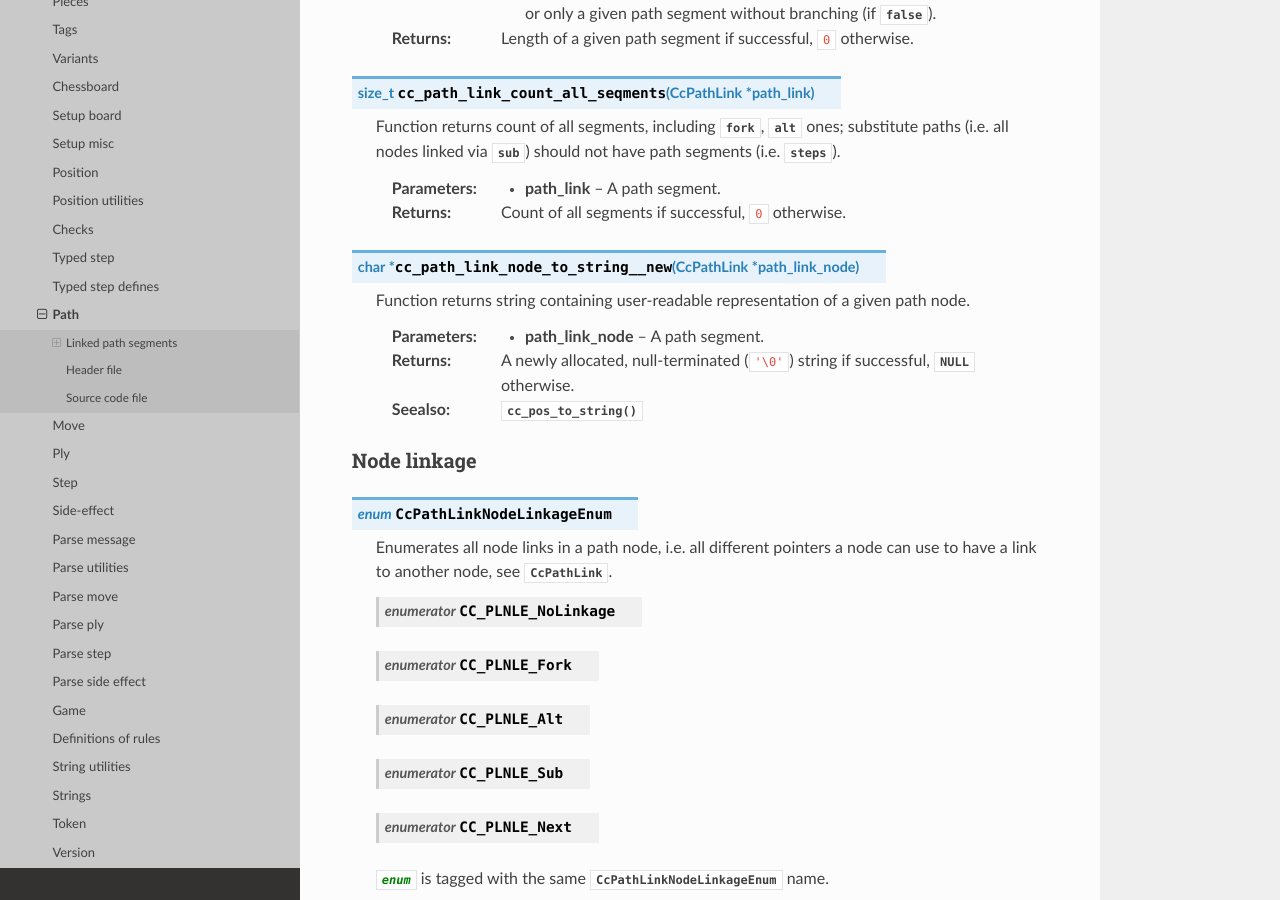
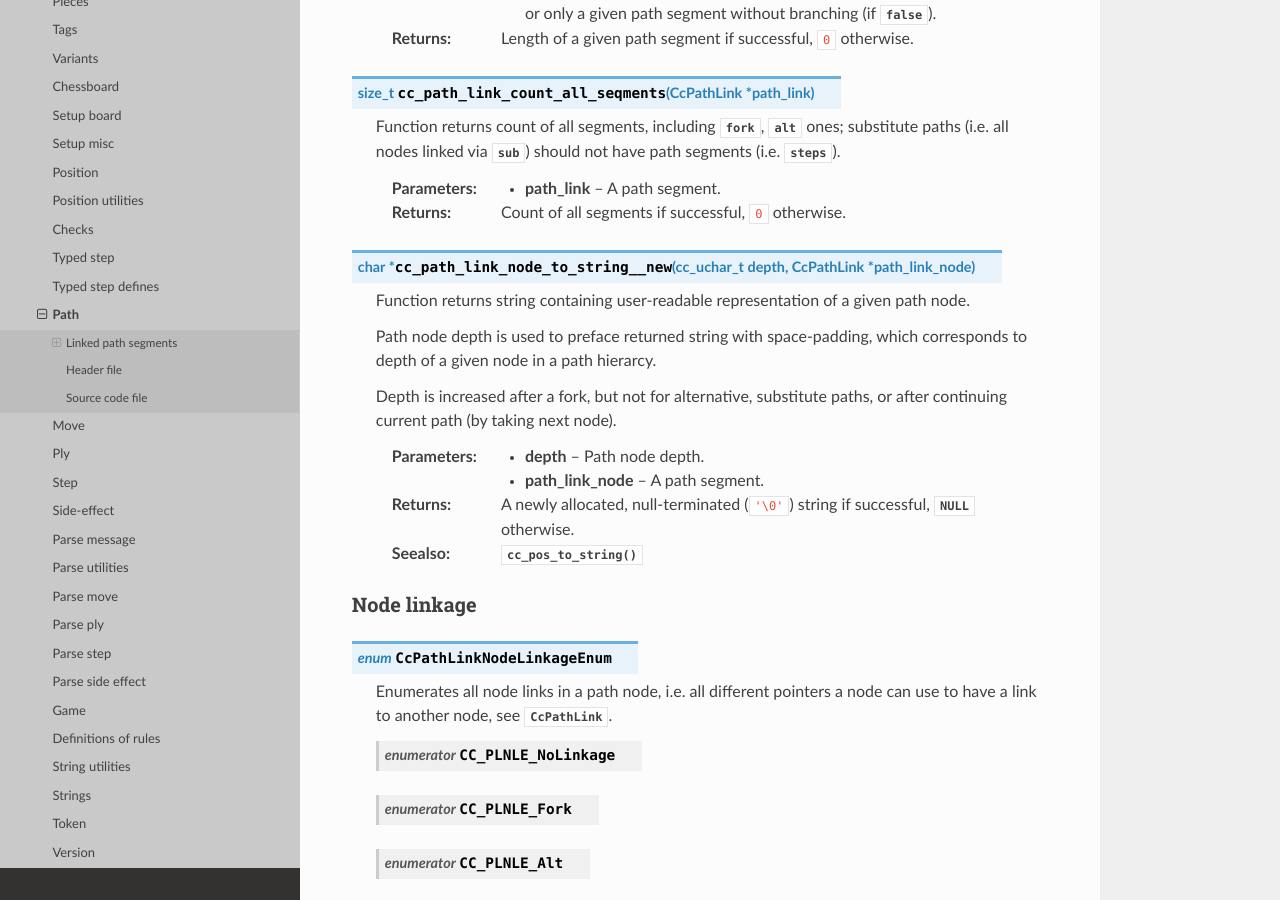
Before and after one commit to mmlacak/crochess, a Sphinx documentation site: the page built from docs/source/libcc/ccpath.rst, in a window 1280 px wide and 900 px high, scrolled down 5386 px. Built offline with Sphinx 7.4.7 and the Read the Docs theme 3.1.0, drawn with Linux system fonts in a browser that asks for light colours.

Commit message:
Docs for cc_path_link_node_to_string__new().

```diff
--- a/docs/source/libcc/ccpath.rst
+++ b/docs/source/libcc/ccpath.rst
@@ -299,11 +299,18 @@ Linked path segments
     :param path_link: A path segment.
     :returns: Count of all segments if successful, ``0`` otherwise.
 
-.. c:function:: char * cc_path_link_node_to_string__new( CcPathLink * path_link_node )
+.. c:function:: char * cc_path_link_node_to_string__new( cc_uchar_t depth, CcPathLink * path_link_node )
 
     Function returns string containing user-readable representation of a given
     path node.
 
+    Path node depth is used to preface returned string with space-padding, which
+    corresponds to depth of a given node in a path hierarcy.
+
+    Depth is increased after a fork, but not for alternative, substitute paths,
+    or after continuing current path (by taking next node).
+
+    :param depth: Path node depth.
     :param path_link_node: A path segment.
     :returns: A newly allocated, null-terminated (``'\0'``) string if
         successful, :c:data:`NULL` otherwise.
```
Also changed, not shown: 2 other files.
